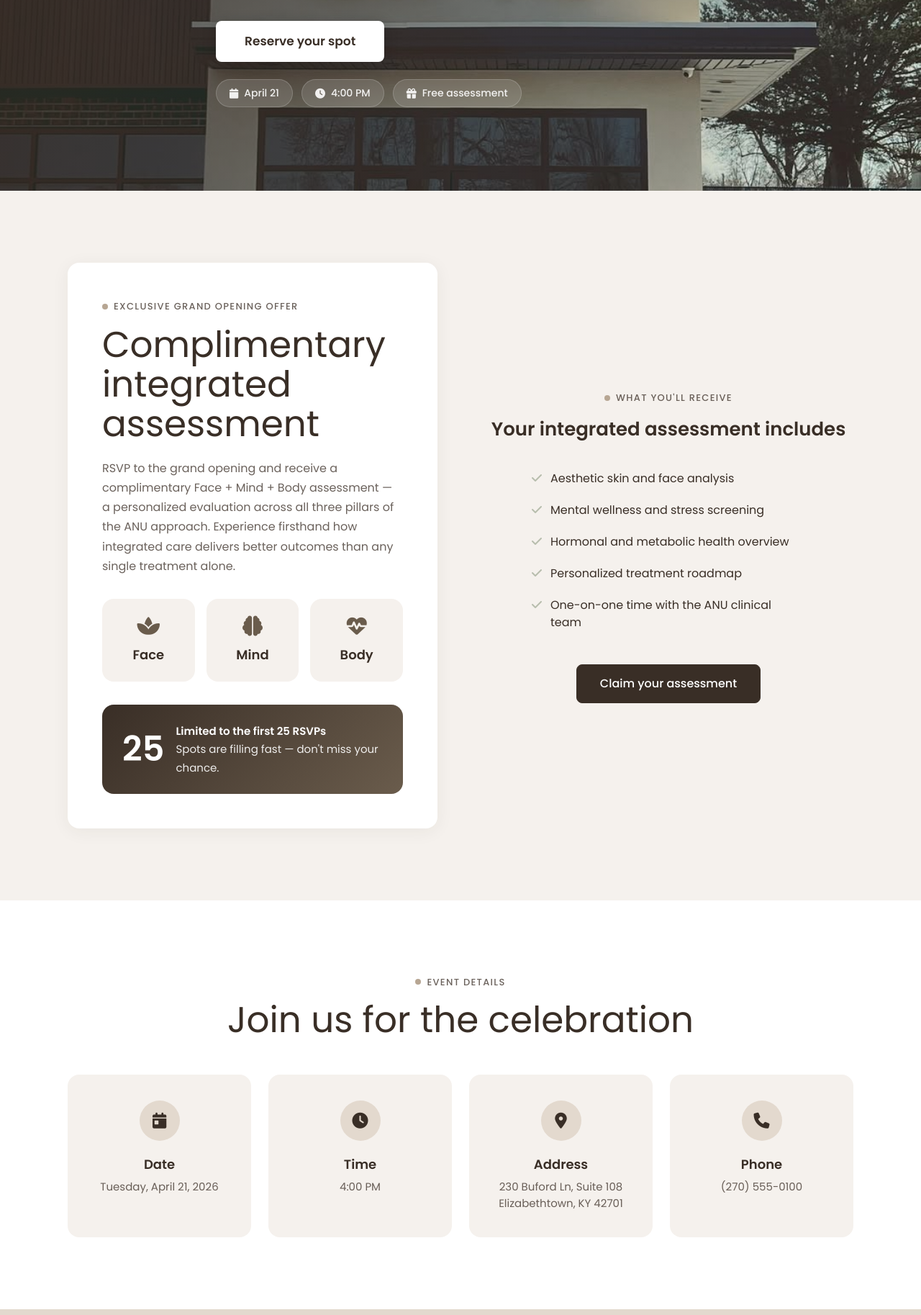
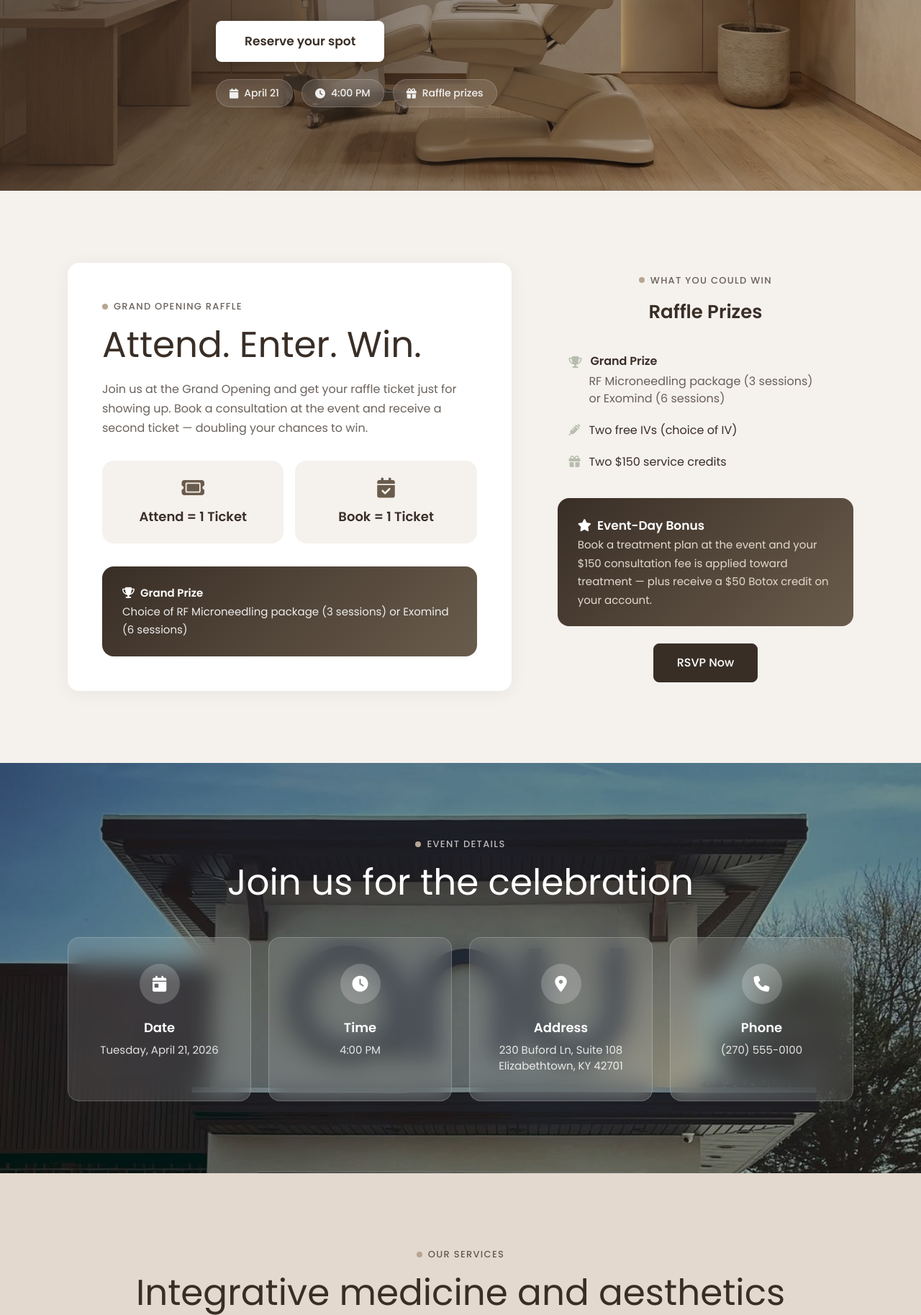
Before and after one commit to dcurcic-eng/anu-grand-opening-lp, a plain HTML site: page index.html in a window 1280 px wide. Shown: the part 535-2362 px from the top of the page at 72% size. Drawn offline with Linux system fonts and the light colour scheme.

Commit message:
Update LP: raffle theme, enhanced hover effects, parallax backgrounds

```diff
--- a/index.html
+++ b/index.html
@@ -55,24 +55,24 @@
       display: inline-block; background: var(--primary-dark); color: var(--white);
       font-family: 'Poppins', system-ui, sans-serif; font-weight: 500; font-size: 16px;
       padding: 14px 32px; border-radius: var(--btn-radius); border: 1px solid var(--primary-dark);
-      text-decoration: none; cursor: pointer; transition: opacity 0.25s;
+      text-decoration: none; cursor: pointer; transition: transform 0.3s ease, box-shadow 0.3s ease, opacity 0.25s;
     }
-    .btn-primary:hover { opacity: 0.88; }
+    .btn-primary:hover { transform: scale(1.05); box-shadow: 0 0 20px rgba(57,46,38,0.45), 0 4px 16px rgba(57,46,38,0.25); }
     .btn-hero {
       display: inline-block; background: var(--white); color: var(--primary-dark);
       font-family: 'Poppins', system-ui, sans-serif; font-weight: 600; font-size: 17px;
       padding: 16px 40px; border-radius: var(--btn-radius); border: none;
-      text-decoration: none; cursor: pointer; transition: background 0.25s, transform 0.25s;
-      box-shadow: 0 4px 20px rgba(0,0,0,0.2);
+      text-decoration: none; cursor: pointer; box-shadow: 0 4px 20px rgba(0,0,0,0.2);
+      transition: transform 0.3s ease, box-shadow 0.3s ease, background 0.25s;
     }
-    .btn-hero:hover { background: var(--warm-sand); transform: translateY(-2px); }
+    .btn-hero:hover { background: var(--warm-sand); transform: scale(1.06); box-shadow: 0 0 28px rgba(255,255,255,0.5), 0 8px 24px rgba(0,0,0,0.25); }
     .btn-outline {
       display: inline-block; background: transparent; color: var(--primary-dark);
       font-family: 'Poppins', system-ui, sans-serif; font-weight: 500; font-size: 16px;
       padding: 14px 32px; border-radius: var(--btn-radius); border: 1px solid var(--primary-dark);
-      text-decoration: none; cursor: pointer; transition: background 0.25s, color 0.25s;
+      text-decoration: none; cursor: pointer; transition: transform 0.3s ease, box-shadow 0.3s ease, background 0.25s, color 0.25s;
     }
-    .btn-outline:hover { background: var(--primary-dark); color: var(--white); }
+    .btn-outline:hover { background: var(--primary-dark); color: var(--white); transform: scale(1.05); box-shadow: 0 0 20px rgba(57,46,38,0.35), 0 4px 16px rgba(57,46,38,0.2); }
 
     h1 { font-weight: 400; font-size: clamp(40px, 6vw, 70px); line-height: 1.1; }
     h2 { font-weight: 400; font-size: clamp(32px, 4vw, 50px); line-height: 1.1; }
@@ -100,14 +100,15 @@
       font-family: 'Poppins', system-ui, sans-serif; font-weight: 600; font-size: 15px;
       padding: 10px 22px; border-radius: 10px; border: none; text-decoration: none;
       box-shadow: 0 2px 4px rgba(0,0,0,0.1), 0 4px 12px rgba(0,0,0,0.1);
-      transition: opacity 0.25s; cursor: pointer;
+      box-shadow: 0 2px 4px rgba(0,0,0,0.1), 0 4px 12px rgba(0,0,0,0.1);
+      transition: transform 0.3s ease, box-shadow 0.3s ease; cursor: pointer;
     }
-    .nav-cta:hover { opacity: 0.88; }
+    .nav-cta:hover { transform: scale(1.05); box-shadow: 0 0 18px rgba(57,46,38,0.4), 0 4px 16px rgba(57,46,38,0.2); }
 
     /* ── HERO ── */
     .hero {
       position: relative; min-height: 100vh; display: flex; align-items: center;
-      background: url('images/anu-outside-2.jpg') center/cover no-repeat;
+      background: url('images/anu-emface.jpg') center/cover no-repeat;
       overflow: hidden;
     }
     .hero::before {
@@ -132,7 +133,7 @@
     /* ── OFFER ── */
     .offer { background: var(--cream); padding: 100px 0; }
     .offer-grid {
-      display: grid; grid-template-columns: 1fr 1fr; gap: 64px; align-items: center;
+      display: grid; grid-template-columns: 3fr 2fr; gap: 64px; align-items: center;
     }
     .offer-card {
       background: var(--white); border-radius: var(--card-radius); padding: 48px;
@@ -166,27 +167,40 @@
     .checkmarks li i { color: var(--sage-green); margin-top: 3px; }
 
     /* ── EVENT DETAILS ── */
-    .event { background: var(--white); padding: 100px 0; }
+    .event {
+      position: relative; padding: 100px 0;
+      background: url('images/anu-outside-2.jpg') center/cover no-repeat fixed;
+    }
+    .event::before {
+      content: ''; position: absolute; inset: 0;
+      background: rgba(0,0,0,0.35);
+    }
+    .event .container { position: relative; z-index: 2; }
+    .event .eyebrow { color: rgba(255,255,255,0.7); }
+    .event .eyebrow::before { background: var(--warm-taupe); }
+    .event h2 { color: var(--white); }
     .event-grid {
       display: grid; grid-template-columns: repeat(4, 1fr); gap: 24px;
       margin-top: 48px;
     }
     .event-card {
-      background: var(--cream); border-radius: var(--card-radius); padding: 36px 28px;
+      background: rgba(255,255,255,0.12); backdrop-filter: blur(16px); -webkit-backdrop-filter: blur(16px);
+      border: 1px solid rgba(255,255,255,0.2); border-radius: var(--card-radius); padding: 36px 28px;
       text-align: center; transition: transform 0.3s, box-shadow 0.3s;
     }
     .event-card:hover {
       transform: translateY(-4px);
-      box-shadow: 0 8px 32px rgba(57,46,38,0.1);
+      background: rgba(255,255,255,0.18);
+      box-shadow: 0 8px 32px rgba(0,0,0,0.15);
     }
     .event-card i {
       width: 56px; height: 56px; border-radius: 50%;
-      background: var(--warm-sand); color: var(--primary-dark);
+      background: rgba(255,255,255,0.2); color: var(--white);
       display: inline-flex; align-items: center; justify-content: center;
       font-size: 22px; margin-bottom: 20px;
     }
-    .event-card h3 { font-size: 18px; margin-bottom: 8px; }
-    .event-card p { color: var(--muted-brown); font-size: 15px; line-height: 1.5; }
+    .event-card h3 { font-size: 18px; margin-bottom: 8px; color: var(--white); }
+    .event-card p { color: rgba(255,255,255,0.85); font-size: 15px; line-height: 1.5; }
 
     /* ── SERVICES ── */
     .services { background: var(--warm-sand); padding: 100px 0; }
@@ -233,7 +247,7 @@
     /* ── RSVP FORM ── */
     .rsvp { background: var(--white); padding: 100px 0; }
     .rsvp-grid {
-      display: grid; grid-template-columns: 1fr 1fr; gap: 64px; align-items: start;
+      display: grid; grid-template-columns: 1fr 1fr; gap: 64px; align-items: end;
     }
     .rsvp-left h2 { margin-bottom: 16px; }
     .rsvp-left > p { color: var(--muted-brown); margin-bottom: 32px; line-height: 1.7; }
@@ -258,9 +272,9 @@
       width: 100%; padding: 16px; background: var(--primary-dark); color: var(--white);
       font-family: 'Poppins', system-ui, sans-serif; font-weight: 500; font-size: 16px;
       border: none; border-radius: var(--btn-radius); cursor: pointer;
-      transition: opacity 0.25s;
+      transition: transform 0.3s ease, box-shadow 0.3s ease, opacity 0.25s;
     }
-    .form-submit:hover { opacity: 0.88; }
+    .form-submit:hover.form-submit:hover { transform: scale(1.03); box-shadow: 0 0 20px rgba(57,46,38,0.4), 0 4px 16px rgba(57,46,38,0.2); }
     .spots-counter {
       display: flex; align-items: center; gap: 12px;
       background: var(--cream); border-radius: var(--card-radius); padding: 20px 24px;
@@ -295,9 +309,15 @@
 
     /* ── URGENCY FOOTER ── */
     .urgency {
-      background: linear-gradient(135deg, var(--dark-espresso) 0%, #5A4D40 100%);
+      position: relative;
+      background: url('images/anu-spa.jpg') center/cover no-repeat fixed;
       padding: 80px 0; text-align: center; color: var(--white);
     }
+    .urgency::before {
+      content: ''; position: absolute; inset: 0;
+      background: rgba(0,0,0,0.35);
+    }
+    .urgency .container { position: relative; z-index: 2; }
     .urgency .eyebrow { color: rgba(255,255,255,0.6); }
     .urgency .eyebrow::before { background: var(--warm-taupe); }
     .urgency h2 { color: var(--white); margin-bottom: 16px; }
@@ -306,7 +326,8 @@
       display: flex; justify-content: center; gap: 24px; margin-bottom: 40px;
     }
     .countdown-item {
-      background: rgba(255,255,255,0.1); border: 1px solid rgba(255,255,255,0.15);
+      background: rgba(255,255,255,0.12); backdrop-filter: blur(16px); -webkit-backdrop-filter: blur(16px);
+      border: 1px solid rgba(255,255,255,0.2);
       border-radius: var(--card-radius); padding: 20px 28px; min-width: 100px;
     }
     .countdown-item .num { font-size: 36px; font-weight: 600; display: block; line-height: 1; }
@@ -316,9 +337,9 @@
       display: inline-block; background: var(--warm-sand); color: var(--primary-dark);
       font-family: 'Poppins', system-ui, sans-serif; font-weight: 600; font-size: 16px;
       padding: 16px 36px; border-radius: var(--btn-radius); text-decoration: none;
-      transition: background 0.25s;
+      transition: transform 0.3s ease, box-shadow 0.3s ease, background 0.25s;
     }
-    .btn-urgency:hover { background: var(--cream); }
+    .btn-urgency:hover.btn-urgency:hover { background: var(--cream); transform: scale(1.06); box-shadow: 0 0 24px rgba(227,217,206,0.5), 0 8px 24px rgba(0,0,0,0.2); }
     .urgency-note {
       font-size: 14px; color: rgba(255,255,255,0.5); margin-top: 12px;
     }
@@ -369,7 +390,7 @@
       <div class="hero-badges">
         <div class="hero-badge"><i class="fa-solid fa-calendar"></i> April 21</div>
         <div class="hero-badge"><i class="fa-solid fa-clock"></i> 4:00 PM</div>
-        <div class="hero-badge"><i class="fa-solid fa-gift"></i> Free assessment</div>
+        <div class="hero-badge"><i class="fa-solid fa-gift"></i> Raffle prizes</div>
       </div>
     </div>
   </div>
@@ -380,42 +401,45 @@
   <div class="container">
     <div class="offer-grid">
       <div class="offer-card">
-        <div class="eyebrow">Exclusive Grand Opening Offer</div>
-        <h2>Complimentary integrated assessment</h2>
-        <p>RSVP to the grand opening and receive a complimentary Face + Mind + Body assessment — a personalized evaluation across all three pillars of the ANU approach. Experience firsthand how integrated care delivers better outcomes than any single treatment alone.</p>
+        <div class="eyebrow">Grand Opening Raffle</div>
+        <h2>Attend. Enter. Win.</h2>
+        <p>Join us at the Grand Opening and get your raffle ticket just for showing up. Book a consultation at the event and receive a second ticket — doubling your chances to win.</p>
         <div class="offer-pillars">
           <div class="pillar">
-            <i class="fa-solid fa-spa"></i>
-            <span>Face</span>
+            <i class="fa-solid fa-ticket"></i>
+            <span>Attend = 1 Ticket</span>
           </div>
           <div class="pillar">
-            <i class="fa-solid fa-brain"></i>
-            <span>Mind</span>
+            <i class="fa-solid fa-calendar-check"></i>
+            <span>Book = 1 Ticket</span>
           </div>
-          <div class="pillar">
-            <i class="fa-solid fa-heart-pulse"></i>
-            <span>Body</span>
-          </div>
+
         </div>
         <div class="offer-highlight">
-          <div class="number">25</div>
           <div>
-            <p><strong style="color:#fff;font-weight:600;">Limited to the first 25 RSVPs</strong></p>
-            <p>Spots are filling fast — don't miss your chance.</p>
+            <p><strong style="color:#fff;font-weight:600;"><i class="fa-solid fa-trophy" style="margin-right:8px;"></i>Grand Prize</strong></p>
+            <p>Choice of RF Microneedling package (3 sessions) or Exomind (6 sessions)</p>
           </div>
         </div>
       </div>
       <div class="offer-right">
-        <div class="eyebrow">What You'll Receive</div>
-        <h3 style="margin-bottom:16px;">Your integrated assessment includes</h3>
+        <div class="eyebrow">What You Could Win</div>
+        <h3 style="margin-bottom:16px;">Raffle Prizes</h3>
         <ul class="checkmarks">
-          <li><i class="fa-solid fa-check"></i> Aesthetic skin and face analysis</li>
-          <li><i class="fa-solid fa-check"></i> Mental wellness and stress screening</li>
-          <li><i class="fa-solid fa-check"></i> Hormonal and metabolic health overview</li>
-          <li><i class="fa-solid fa-check"></i> Personalized treatment roadmap</li>
-          <li><i class="fa-solid fa-check"></i> One-on-one time with the ANU clinical team</li>
+          <li style="flex-direction:column; align-items:flex-start; gap:4px;">
+            <span style="display:flex; align-items:center; gap:12px;"><i class="fa-solid fa-trophy"></i> <strong>Grand Prize</strong></span>
+            <span style="padding-left:28px; color:var(--muted-brown);">RF Microneedling package (3 sessions)<br>or Exomind (6 sessions)</span>
+          </li>
+          <li><i class="fa-solid fa-syringe"></i> Two free IVs (choice of IV)</li>
+          <li><i class="fa-solid fa-gift"></i> Two $150 service credits</li>
         </ul>
-        <a href="#rsvp" class="btn-primary" style="margin-top:8px;">Claim your assessment</a>
+        <div class="offer-highlight" style="margin-top:28px; text-align:left; background:linear-gradient(135deg, var(--primary-dark), var(--medium-brown));">
+          <div>
+            <p><strong style="color:#fff;font-weight:600;"><i class="fa-solid fa-star" style="margin-right:8px;"></i>Event-Day Bonus</strong></p>
+            <p style="color:var(--warm-sand); font-size:15px;">Book a treatment plan at the event and your $150 consultation fee is applied toward treatment — plus receive a $50 Botox credit on your account.</p>
+          </div>
+        </div>
+        <a href="#rsvp" class="btn-primary" style="margin-top:24px;">RSVP Now</a>
       </div>
     </div>
   </div>
@@ -447,7 +471,7 @@
       <div class="event-card">
         <i class="fa-solid fa-phone"></i>
         <h3>Phone</h3>
-        <p>(270) 555-0100</p>
+        <p><a href="tel:+12705550100" style="color:inherit;text-decoration:none;">(270) 555-0100</a></p>
       </div>
     </div>
   </div>
@@ -558,7 +582,7 @@
       <div class="rsvp-left">
         <div class="eyebrow">RSVP</div>
         <h2>Reserve your spot</h2>
-        <p>Sign up below to attend the Grand Opening and claim your complimentary integrated Face + Mind + Body assessment. Limited to the first 25 patients who RSVP.</p>
+        <p>Sign up below to attend the Grand Opening. Every attendee receives a raffle ticket — book a consultation at the event for a second entry and a chance at even bigger prizes.</p>
 
         <form onsubmit="handleSubmit(event)">
           <div class="form-row">
@@ -595,13 +619,9 @@
             <label for="message">Anything we should know? (optional)</label>
             <textarea id="message" name="message" placeholder="Questions, concerns, or special requests..."></textarea>
           </div>
-          <button type="submit" class="form-submit">Claim my complimentary assessment</button>
+          <button type="submit" class="form-submit">RSVP for Grand Opening</button>
         </form>
 
-        <div class="spots-counter">
-          <div class="dot"></div>
-          <p>Spots are limited — only <strong>25 complimentary assessments</strong> available</p>
-        </div>
       </div>
 
       <div class="rsvp-right">
@@ -615,20 +635,20 @@
           <div class="contact-info-item">
             <i class="fa-solid fa-phone"></i>
             <div>
-              <p><strong>Phone</strong>(270) 555-0100</p>
+              <p><strong>Phone</strong><a href="tel:+12705550100" style="color:inherit;text-decoration:none;">(270) 555-0100</a></p>
             </div>
           </div>
           <div class="contact-info-item">
             <i class="fa-solid fa-envelope"></i>
             <div>
-              <p><strong>Email</strong>info@anufacemindbody.com</p>
+              <p><strong>Email</strong><a href="mailto:info@anufacemindbody.com" style="color:inherit;text-decoration:none;">info@anufacemindbody.com</a></p>
             </div>
           </div>
         </div>
 
         <div class="map-wrap">
           <iframe
-            src="https://www.google.com/maps/embed?pb=!1m18!1m12!1m3!1d3153.123456789!2d-85.8590!3d37.6938!2m3!1f0!2f0!3f0!3m2!1i1024!2i768!4f13.1!3m3!1m2!1s0x886849f48a2b5e8d%3A0x1234567890abcdef!2s230+Buford+Ln+Suite+106%2C+Elizabethtown%2C+KY+42701!5e0!3m2!1sen!2sus!4v1711234567890"
+            src="https://www.google.com/maps/embed?pb=!1m18!1m12!1m3!1d3153.123456789!2d-85.8590!3d37.6938!2m3!1f0!2f0!3f0!3m2!1i1024!2i768!4f13.1!3m3!1m2!1s0x886849f48a2b5e8d%3A0x1234567890abcdef!2s230+Buford+Ln+Suite+108%2C+Elizabethtown%2C+KY+42701!5e0!3m2!1sen!2sus!4v1711234567890"
             allowfullscreen loading="lazy" referrerpolicy="no-referrer-when-downgrade"
             title="ANU Face Mind Body Location">
           </iframe>
@@ -643,7 +663,7 @@
   <div class="container">
     <div class="eyebrow">Limited Time</div>
     <h2>The clock is ticking</h2>
-    <p>The complimentary integrated assessment is available exclusively to the first 25 patients who RSVP before our Grand Opening on April 21. Once spots are claimed, this offer is gone.</p>
+    <p>RSVP now to secure your spot at the Grand Opening raffle. Attend for one ticket, book a consultation for a second — prizes include RF Microneedling, Exomind sessions, free IVs, and service credits.</p>
 
     <div class="countdown" id="countdown">
       <div class="countdown-item"><span class="num" id="cd-days">--</span><span class="label">Days</span></div>
@@ -655,7 +675,7 @@
     <div class="urgency-btns">
       <a href="#rsvp" class="btn-urgency">Claim your spot now</a>
     </div>
-    <p class="urgency-note">Offer valid only until April 21 or until all 25 spots are claimed — whichever comes first.</p>
+    <p class="urgency-note">Raffle drawing takes place at the Grand Opening on April 21 — you must be present to win.</p>
   </div>
 </section>
 
```
